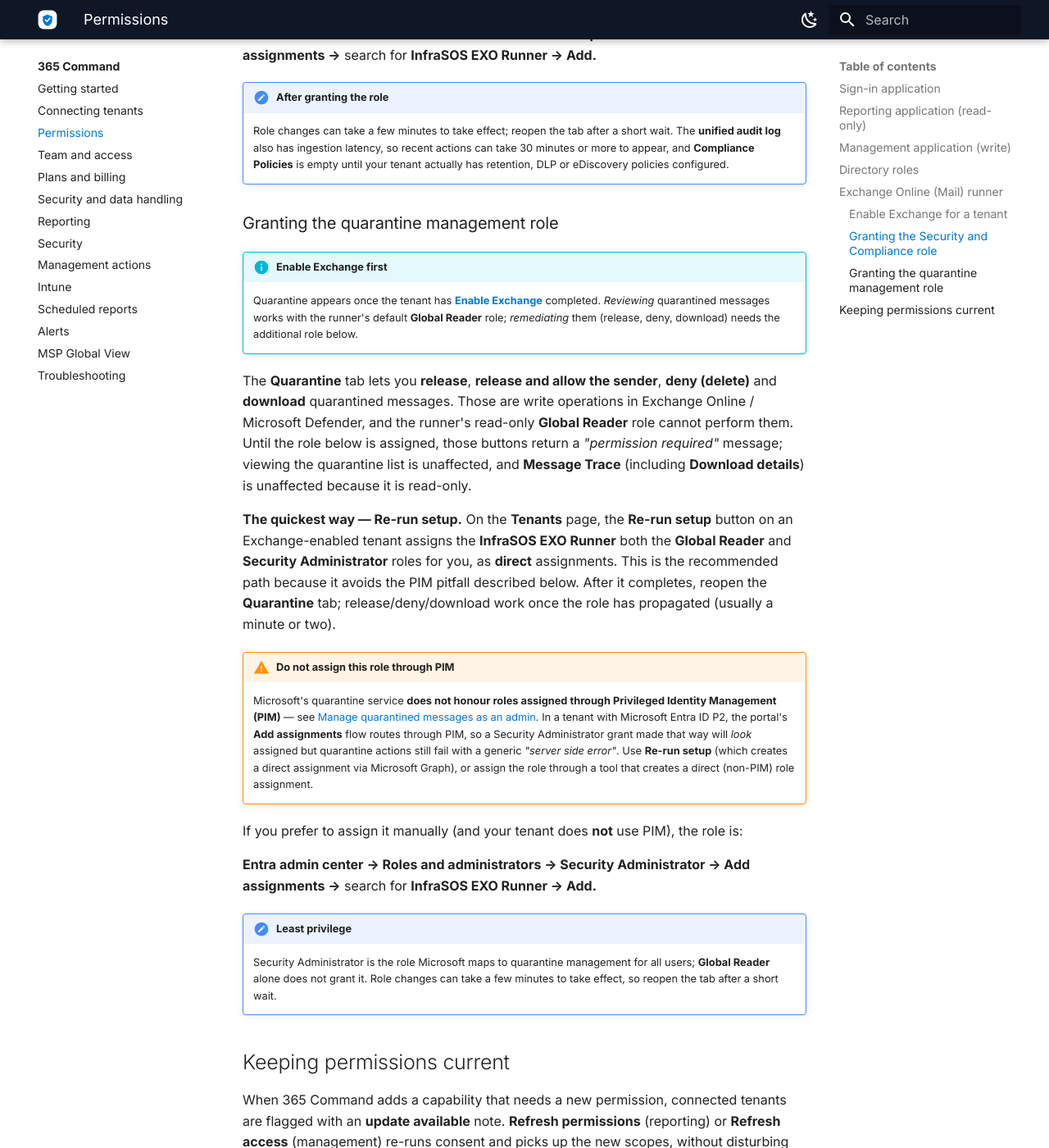
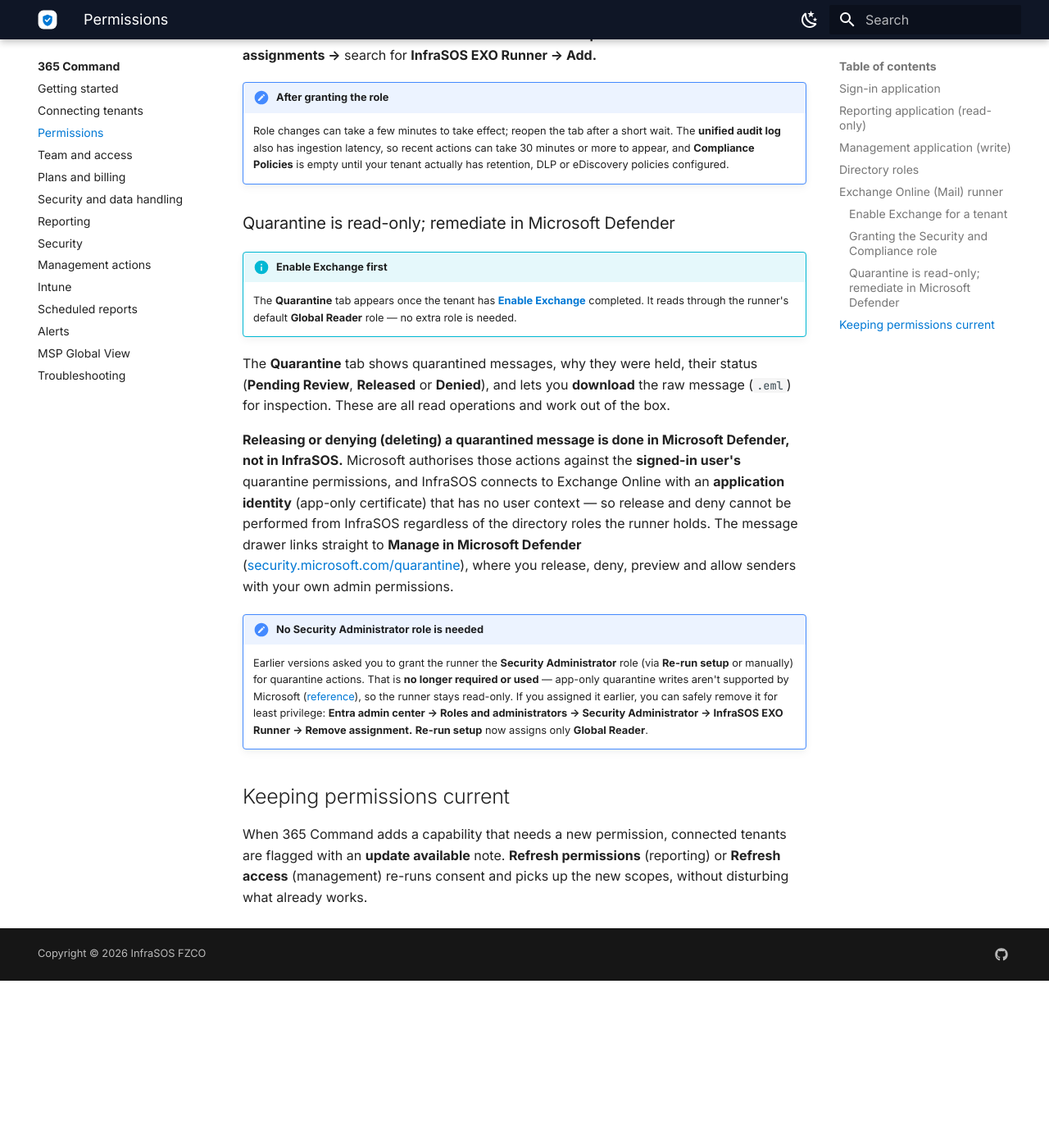
Before and after one commit to InfraSOS/infrasos-docs, an MkDocs documentation site: the page built from docs/365-command/permissions.md, in a window 1280 px wide and 1400 px high, scrolled down 5441 px. Shown: the whole window at 82% size. Built offline with MkDocs 1.6.1 and Material for MkDocs 9.7.7, drawn with Linux system fonts in a browser that asks for light colours; after the commit the page ends 6637 px from its top, so only the background shows below that.

Commit message:
docs(365-command): quarantine is read-only, remediate in Defender
App-only (certificate) auth can't perform quarantine release/deny — Microsoft
authorises those against the signed-in user, and the EXO runner has no user
context. Rewrite the quarantine permissions section: no Security Administrator
role is needed (or used); InfraSOS shows the list + download read-only and links
to Microsoft Defender to remediate. Note how to remove a previously-granted
Security Administrator role for least privilege.

Co-Authored-By: Claude Opus 4.8 <noreply@anthropic.com>

```diff
--- a/docs/365-command/permissions.md
+++ b/docs/365-command/permissions.md
@@ -157,43 +157,32 @@ search for **InfraSOS EXO Runner → Add.**
     appear, and **Compliance Policies** is empty until your tenant actually has retention, DLP or
     eDiscovery policies configured.
 
-### Granting the quarantine management role
+### Quarantine is read-only; remediate in Microsoft Defender
 
 !!! info "Enable Exchange first"
-    Quarantine appears once the tenant has **[Enable Exchange](#enable-exchange-for-a-tenant)**
-    completed. *Reviewing* quarantined messages works with the runner's default **Global Reader** role;
-    *remediating* them (release, deny, download) needs the additional role below.
+    The **Quarantine** tab appears once the tenant has **[Enable Exchange](#enable-exchange-for-a-tenant)**
+    completed. It reads through the runner's default **Global Reader** role — no extra role is needed.
 
-The **Quarantine** tab lets you **release**, **release and allow the sender**, **deny (delete)** and
-**download** quarantined messages. Those are write operations in Exchange Online / Microsoft Defender,
-and the runner's read-only **Global Reader** role cannot perform them. Until the role below is assigned,
-those buttons return a *"permission required"* message; viewing the quarantine list is unaffected, and
-**Message Trace** (including **Download details**) is unaffected because it is read-only.
+The **Quarantine** tab shows quarantined messages, why they were held, their status (**Pending Review**,
+**Released** or **Denied**), and lets you **download** the raw message (`.eml`) for inspection. These are
+all read operations and work out of the box.
 
-**The quickest way — Re-run setup.** On the **Tenants** page, the **Re-run setup** button on an
-Exchange-enabled tenant assigns the **InfraSOS EXO Runner** both the **Global Reader** and
-**Security Administrator** roles for you, as **direct** assignments. This is the recommended path
-because it avoids the PIM pitfall described below. After it completes, reopen the **Quarantine** tab;
-release/deny/download work once the role has propagated (usually a minute or two).
+**Releasing or denying (deleting) a quarantined message is done in Microsoft Defender, not in InfraSOS.**
+Microsoft authorises those actions against the **signed-in user's** quarantine permissions, and InfraSOS
+connects to Exchange Online with an **application identity** (app-only certificate) that has no user
+context — so release and deny cannot be performed from InfraSOS regardless of the directory roles the
+runner holds. The message drawer links straight to **Manage in Microsoft Defender**
+([security.microsoft.com/quarantine](https://security.microsoft.com/quarantine)), where you release, deny,
+preview and allow senders with your own admin permissions.
 
-!!! warning "Do not assign this role through PIM"
-    Microsoft's quarantine service **does not honour roles assigned through Privileged Identity
-    Management (PIM)** — see [Manage quarantined messages as an admin](https://learn.microsoft.com/en-us/defender-office-365/quarantine-admin-manage-messages-files).
-    In a tenant with Microsoft Entra ID P2, the portal's **Add assignments** flow routes through PIM,
-    so a Security Administrator grant made that way will *look* assigned but quarantine actions still
-    fail with a generic *"server side error"*. Use **Re-run setup** (which creates a direct assignment
-    via Microsoft Graph), or assign the role through a tool that creates a direct (non-PIM) role
-    assignment.
-
-If you prefer to assign it manually (and your tenant does **not** use PIM), the role is:
-
-**Entra admin center → Roles and administrators → Security Administrator → Add assignments →** search
-for **InfraSOS EXO Runner → Add.**
-
-!!! note "Least privilege"
-    Security Administrator is the role Microsoft maps to quarantine management for all users; **Global
-    Reader** alone does not grant it. Role changes can take a few minutes to take effect, so reopen the
-    tab after a short wait.
+!!! note "No Security Administrator role is needed"
+    Earlier versions asked you to grant the runner the **Security Administrator** role (via **Re-run
+    setup** or manually) for quarantine actions. That is **no longer required or used** — app-only
+    quarantine writes aren't supported by Microsoft
+    ([reference](https://learn.microsoft.com/en-us/defender-office-365/quarantine-admin-manage-messages-files)),
+    so the runner stays read-only. If you assigned it earlier, you can safely remove it for least
+    privilege: **Entra admin center → Roles and administrators → Security Administrator →
+    InfraSOS EXO Runner → Remove assignment.** **Re-run setup** now assigns only **Global Reader**.
 
 ## Keeping permissions current
 
```
